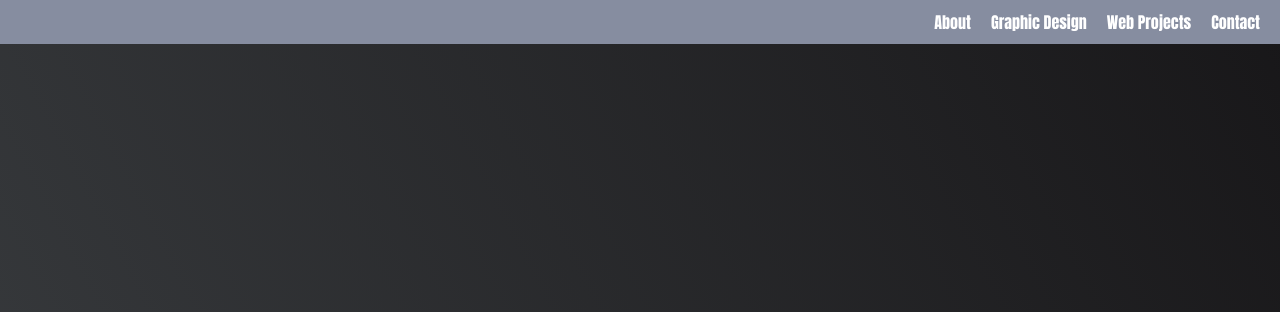
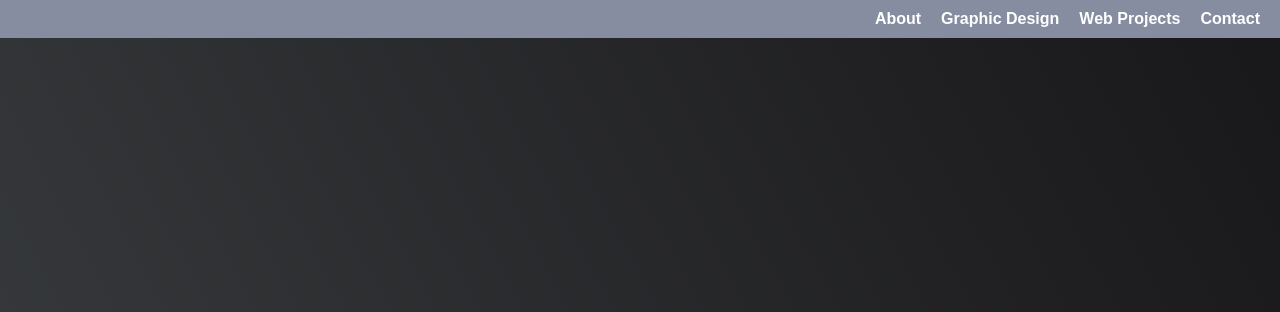
Before and after one commit to OptiPrime64/web-dev-portfolio, a plain HTML site: page index.html in a window 1280 px wide. Shown: the top 312 px of the page. Drawn offline with Linux system fonts and the light colour scheme.

Commit message:
Update style.css

```diff
--- a/styles/style.css
+++ b/styles/style.css
@@ -12,9 +12,10 @@
 /* Base styles */
 
 body {
-    font-family: Impact, Haettenschweiler, 'Arial Narrow Bold', sans-serif;
+    font-family: 'Arial Narrow Bold', sans-serif;
     font-weight: 600;
     color: white;
+    /*Impact, Haettenschweiler, */
 }
 
 h1 {
```
